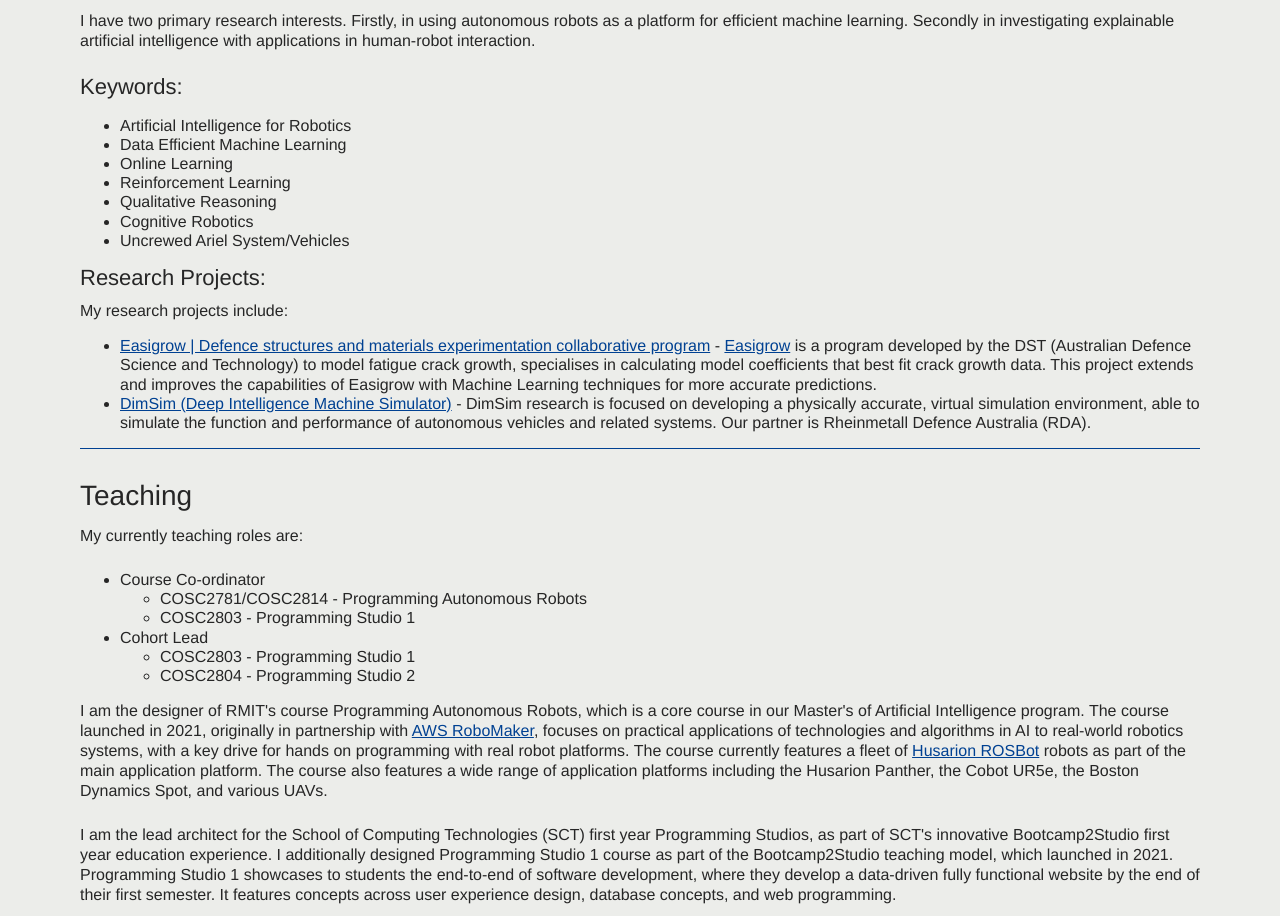
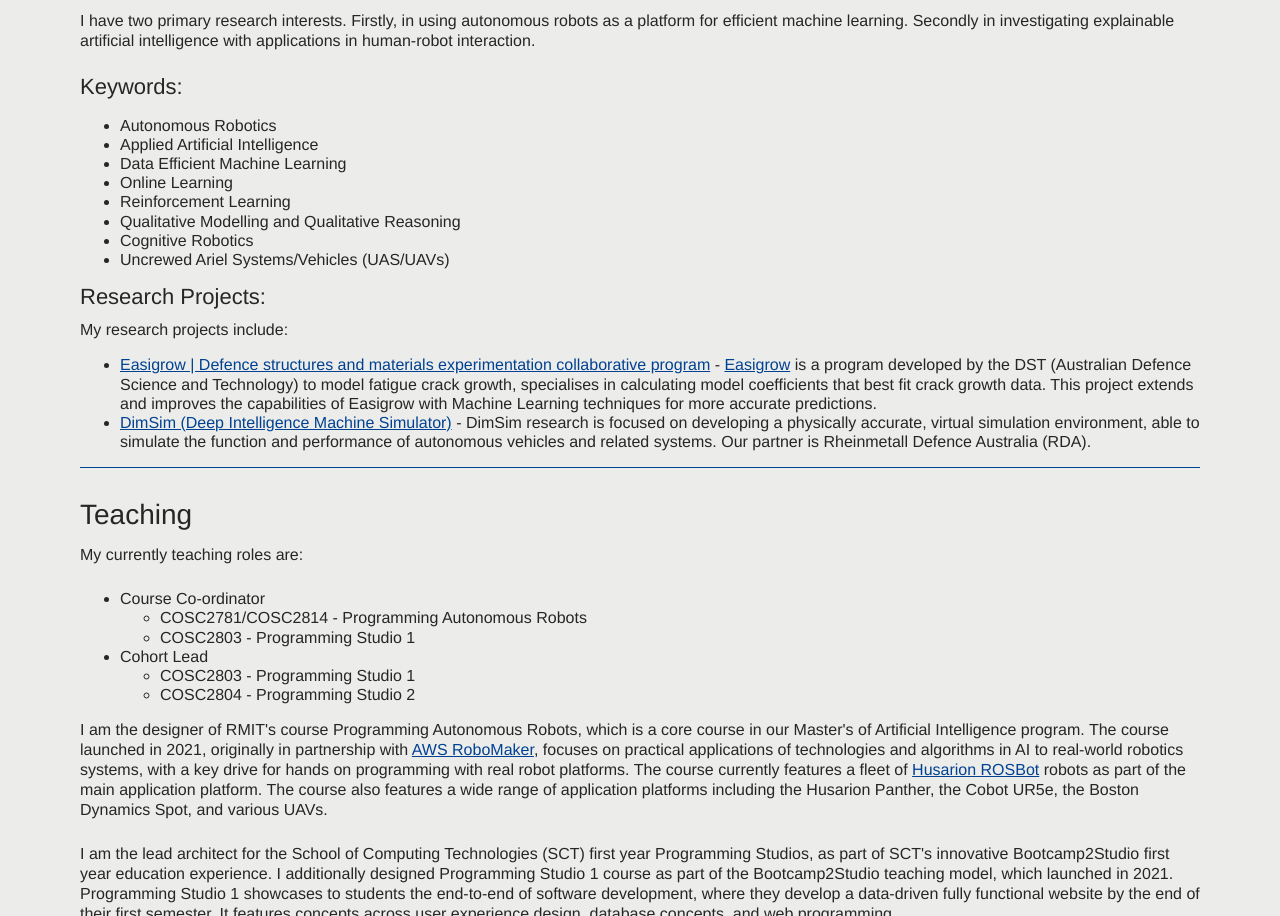
Before and after one commit to timothy-wiley/timothy-wiley.github.io, a plain HTML site: page index.html in a window 1280 px wide. Shown: the part 1644-2560 px from the top of the page. Drawn offline with Linux system fonts and the light colour scheme.

Commit message:
Update keywords

```diff
--- a/index.html
+++ b/index.html
@@ -314,13 +314,14 @@ Secondly in investigating explainable artificial intelligence with applications
 
 <h3>Keywords:</h3>
 <ul>
-    <li>Artificial Intelligence for Robotics</li>
+    <li>Autonomous Robotics</li>
+    <li>Applied Artificial Intelligence</li>
     <li>Data Efficient Machine Learning</li>
     <li>Online Learning</li>
     <li>Reinforcement Learning</li>
-    <li>Qualitative Reasoning</li>
+    <li>Qualitative Modelling and Qualitative Reasoning</li>
     <li>Cognitive Robotics</li>
-    <li>Uncrewed Ariel System/Vehicles</li>
+    <li>Uncrewed Ariel Systems/Vehicles (UAS/UAVs)</li>
 </ul>
 
 <h3>Research Projects:</h3>
```
